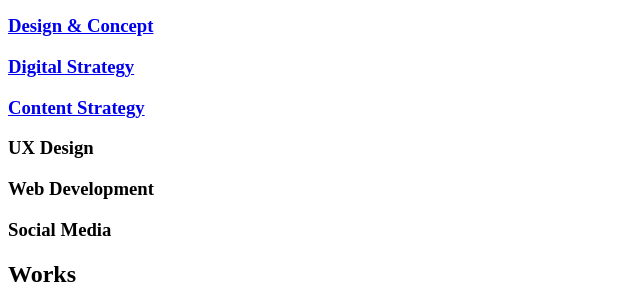
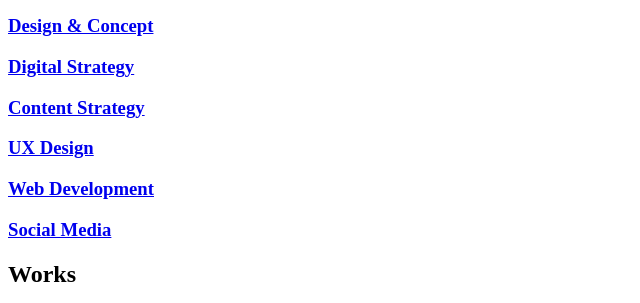
Before and after one commit to dacods/atlas-web_front_end, a plain HTML site: page html_advanced/23-index.html in a window 1280 px wide. Shown: the part 497-800 px from the top of the page, without its empty margins (0-640 px from the left). Drawn offline with Linux system fonts and the light colour scheme.

Commit message:
Fixed missing links in 23-index

```diff
--- a/html_advanced/23-index.html
+++ b/html_advanced/23-index.html
@@ -65,9 +65,9 @@
                         <h3><a href="#">Design & Concept</a></h3>
                         <h3><a href="#">Digital Strategy</a></h3>
                         <h3><a href="#">Content Strategy</a></h3>
-                        <h3>UX Design</h3>
-                        <h3>Web Development</h3>
-                        <h3>Social Media</h3>
+                        <h3><a href="#">UX Design</a></h3>
+                        <h3><a href="#">Web Development</a></h3>
+                        <h3><a href="#">Social Media</a></h3>
                     </div>
                 </div>
             </section>
```
